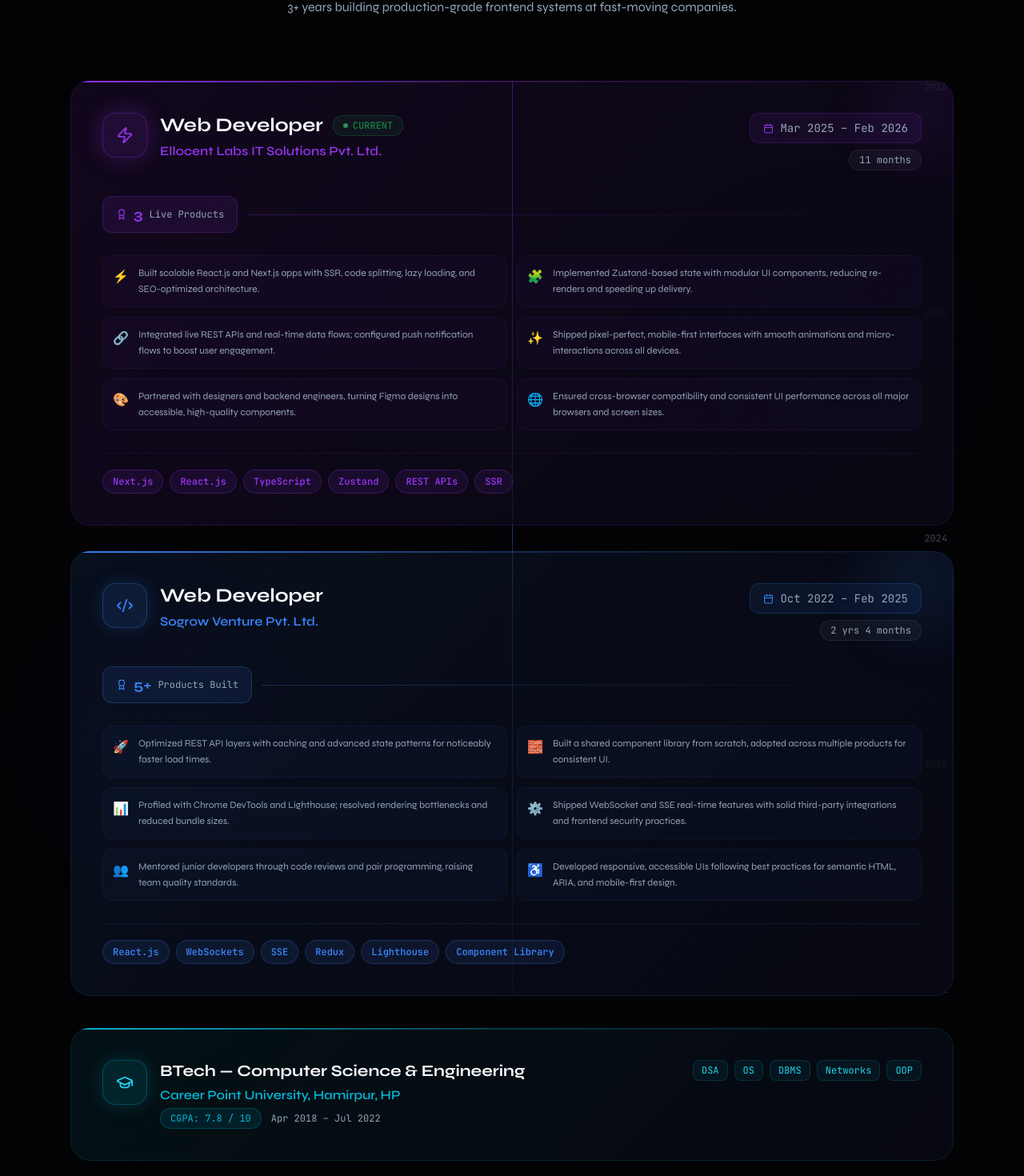
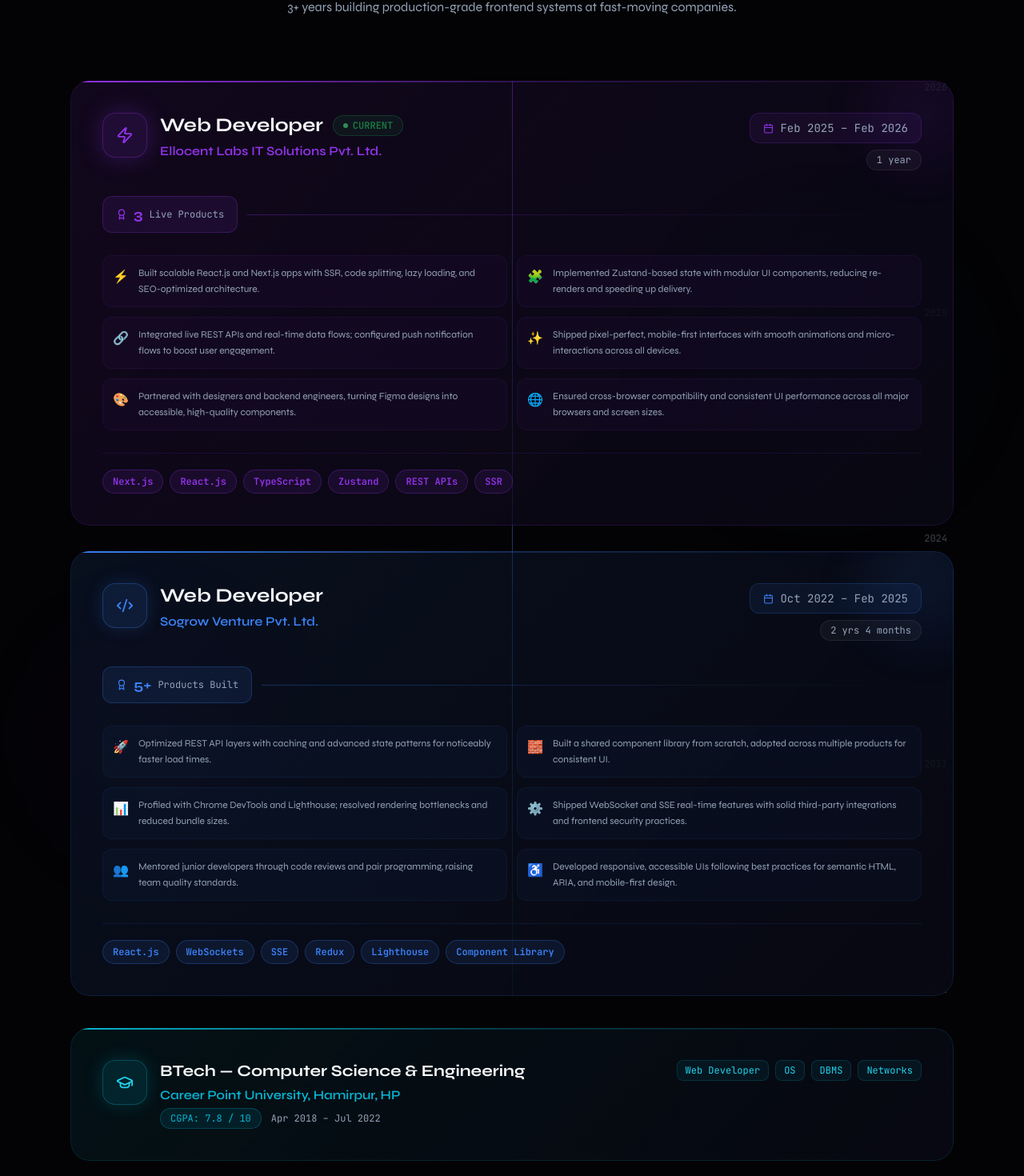
Before and after one commit to AshishAshu20/Portfolio-website, a Next.js app: page / in a window 1280 px wide. Shown: the part 2036-3506 px from the top of the page at 80% size. Built offline with nearby package versions, Linux system fonts and the light colour scheme.

Commit message:
Experince Section content update

```diff
--- a/components/sections/ExperienceSection.tsx
+++ b/components/sections/ExperienceSection.tsx
@@ -10,8 +10,8 @@
   {
     role: 'Web Developer',
     company: 'Ellocent Labs IT Solutions Pvt. Ltd.',
-    period: 'Mar 2025 – Feb 2026',
-    duration: '11 months',
+    period: 'Feb 2025 – Feb 2026',
+    duration: '1 year',
     type: 'Current',
     color: '#9333ea',
     colorRgb: '147,51,234',
@@ -326,14 +326,12 @@
             transition={{ duration: 1.5, delay: 0.3, ease: [0.23, 1, 0.32, 1] }}
           />
 
-          {/* Experience Cards — full width, stacked */}
           <div className="flex flex-col gap-8 relative z-10">
             {experiences.map((exp, i) => (
               <ExperienceCard key={exp.company} exp={exp} index={i} inView={inView} />
             ))}
           </div>
 
-          {/* Timeline year markers */}
           <div className="hidden md:flex absolute right-0 top-0 bottom-0 flex-col justify-between pointer-events-none pr-2">
             {['2026', '2025', '2024', '2023', '2022'].map((yr, i) => (
               <motion.span
@@ -350,7 +348,6 @@
           </div>
         </div>
 
-        {/* Education card */}
         <motion.div
           initial={{ opacity: 0, y: 40 }}
           animate={inView ? { opacity: 1, y: 0 } : {}}
@@ -358,7 +355,6 @@
           className="mt-10 relative rounded-3xl overflow-hidden"
           whileHover={{ y: -4 }}
         >
-          {/* Card bg */}
           <div
             className="absolute inset-0 rounded-3xl"
             style={{
@@ -414,7 +410,7 @@
 
               {/* Mini skill chips for edu */}
               <div className="flex flex-wrap gap-2 items-start">
-                {['DSA', 'OS', 'DBMS', 'Networks', 'OOP'].map(s => (
+                {['Web Developer','OS', 'DBMS', 'Networks'].map(s => (
                   <span
                     key={s}
                     className="text-xs font-mono px-2.5 py-1 rounded-lg"
```
